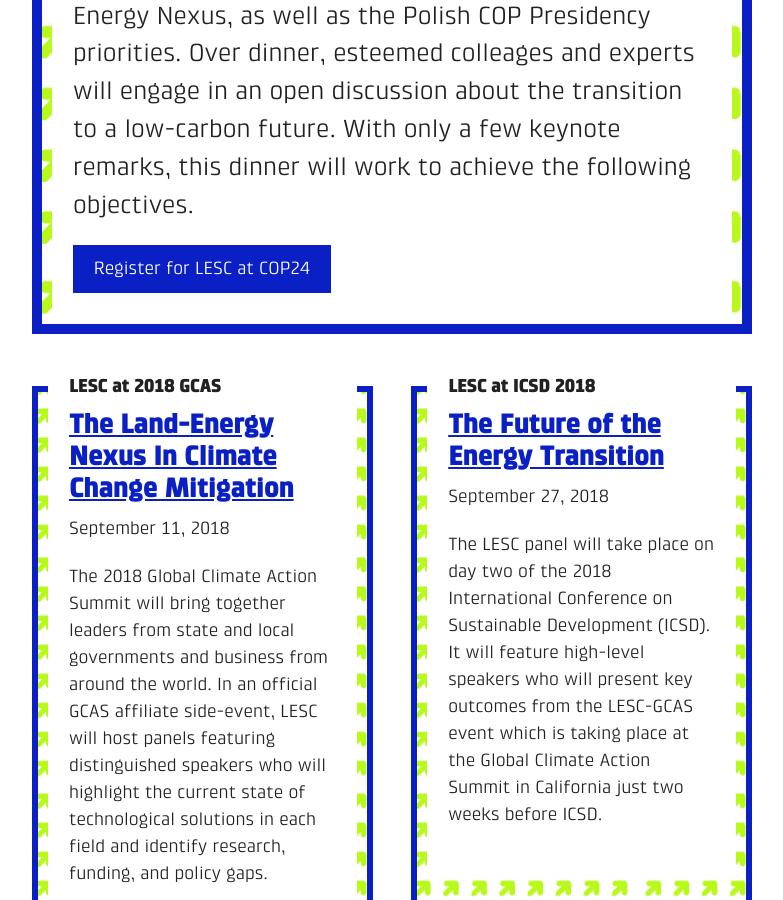
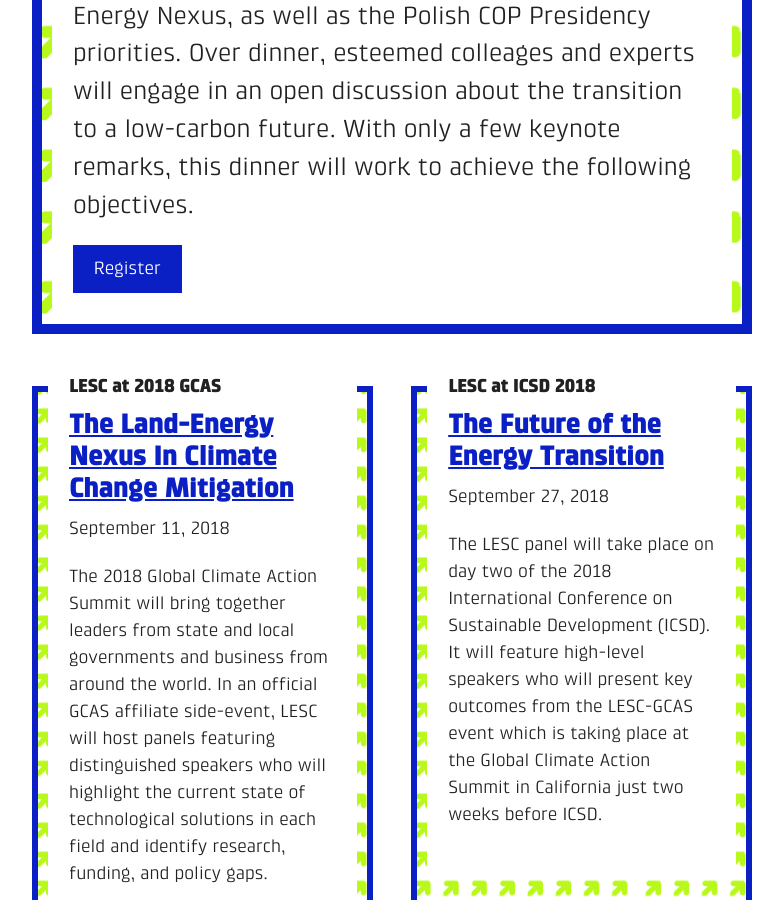
Before and after one commit to ryanswaney/lesc-jekyll, a Jekyll site: the page built from index.markdown, in a window 1280 px wide and 900 px high, scrolled down 2088 px. Shown: the whole window, without its empty margins (229-1012 px from the left). Built offline with Jekyll 4.4.1, drawn with Linux system fonts in a browser that asks for light colours; nearby versions of some CDN libraries.

Commit message:
Update _layouts/frontpage.html

```diff
--- a/_layouts/frontpage.html
+++ b/_layouts/frontpage.html
@@ -52,7 +52,7 @@
       {% endif %}
       {% if event.registration-url %}
       <a href="{{ event.registration-url }}" class="cta-register">
-        Register for {{ event.title }}
+        Register
       </a>
       {% endif %}
     </header>
```
